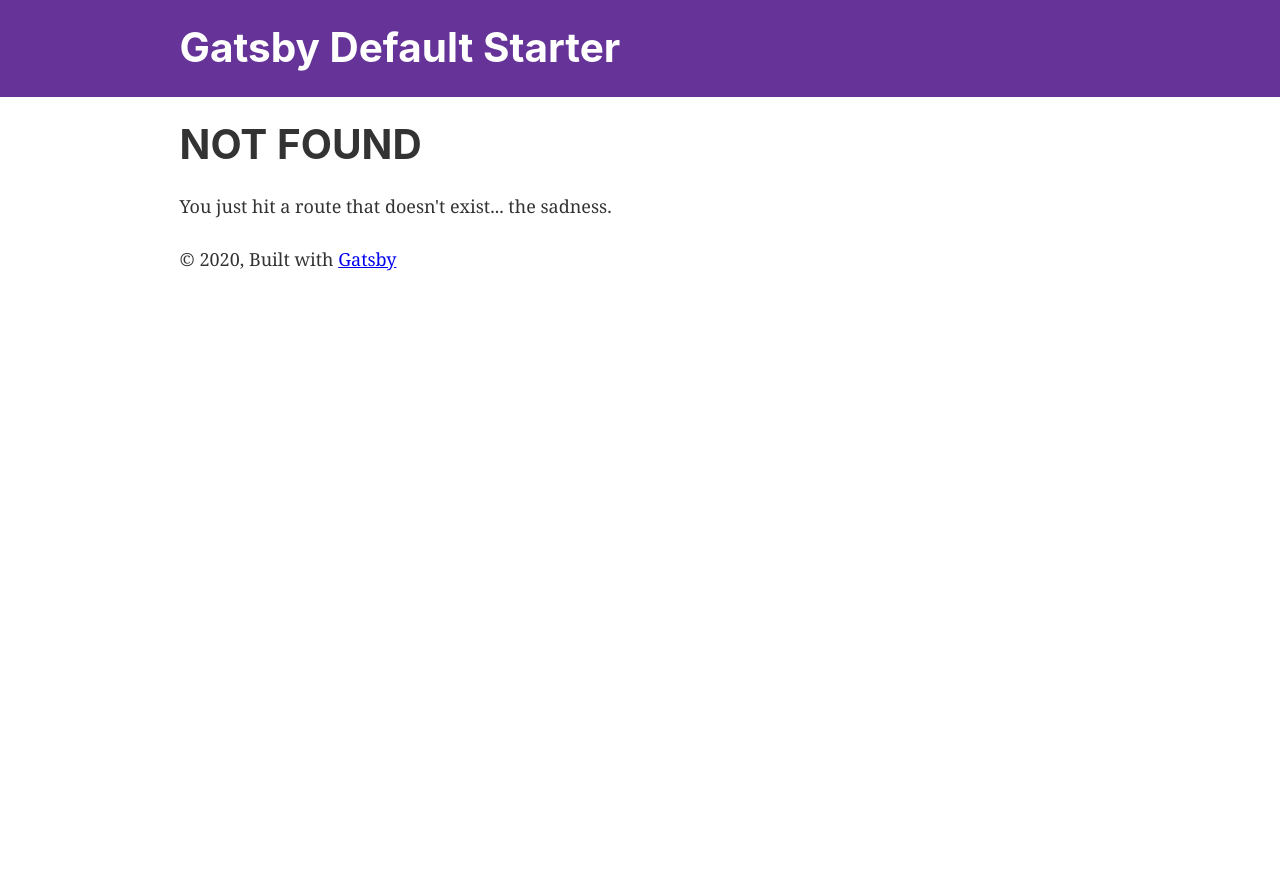
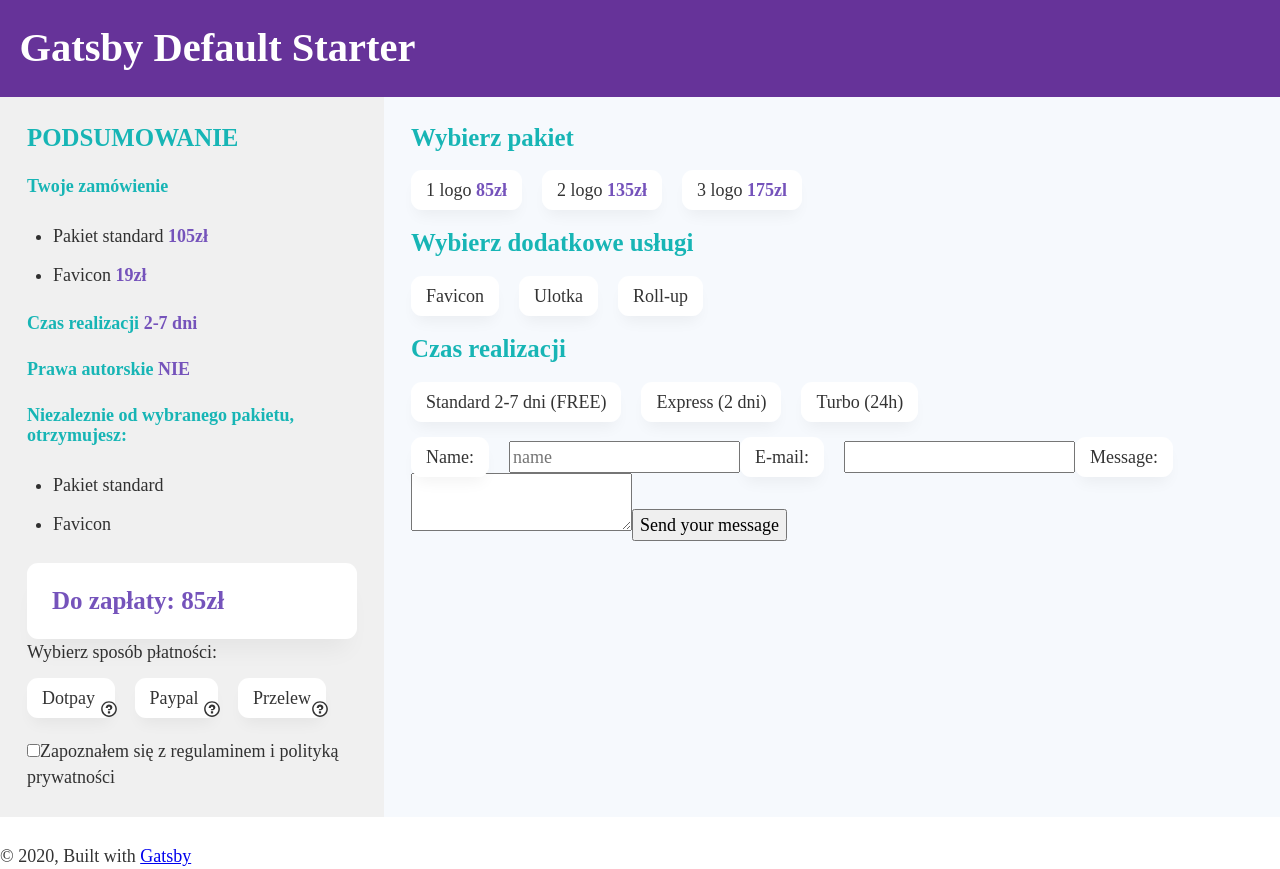
Before and after one commit to kozakiewicz1221/Tanie-Logo, a Gatsby site in the folder gatsby/: page /form in a window 1280 px wide. Before the commit this address had no page. Before the commit the page ends 800 px from the top, so only its background shows below. Built offline with nearby package versions, Linux system fonts and the light colour scheme; Gatsby itself is replaced by a stand-in of ours.

Commit message:
Form vol.1

```diff
--- a/gatsby/gatsby-config.js
+++ b/gatsby/gatsby-config.js
@@ -15,6 +15,7 @@ module.exports = {
     },
     `gatsby-transformer-sharp`,
     `gatsby-plugin-sharp`,
+    `gatsby-plugin-sass`,
     {
       resolve: `gatsby-plugin-manifest`,
       options: {
--- a/gatsby/package.json
+++ b/gatsby/package.json
@@ -11,13 +11,17 @@
     "gatsby-plugin-manifest": "^2.2.31",
     "gatsby-plugin-offline": "^3.0.27",
     "gatsby-plugin-react-helmet": "^3.1.16",
+    "gatsby-plugin-sass": "^2.1.27",
     "gatsby-plugin-sharp": "^2.3.5",
     "gatsby-source-filesystem": "^2.1.40",
     "gatsby-transformer-sharp": "^2.3.7",
+    "node-sass": "^4.13.1",
     "prop-types": "^15.7.2",
     "react": "^16.12.0",
     "react-dom": "^16.12.0",
-    "react-helmet": "^5.2.1"
+    "react-helmet": "^5.2.1",
+    "react-icons": "^3.8.0",
+    "react-tooltip": "^3.11.2"
   },
   "devDependencies": {
     "prettier": "^1.19.1"
--- a/gatsby/src/components/contactform.js
+++ b/gatsby/src/components/contactform.js
@@ -1,14 +1,16 @@
 import React, { useState, useRef } from "react"
 import axios from 'axios';
+import "../style/form.scss"
+import ReactTooltip from 'react-tooltip'
+import { GoQuestion } from "react-icons/go";
 
 const Contactform = () => {
   const [name, setName] = useState("")
   const [mail, setMail] = useState("")
   const [message, setMessage] = useState("")
   const [paypalCheck, setPaypalCheck] = useState(false)
-  const [logoQty, setLogoQty] = useState(null)
+  const [logoQty, setLogoQty] = useState(85)
 
-  const paypal = useRef(null);
 
 
   const clickHandler = (e) => {
@@ -40,10 +42,7 @@ const Contactform = () => {
 
   const logoQtyHandler = (e) => {
     console.log(logoQty)
-
     setLogoQty(e.target.value)
-
-    console.log(logoQty)
   }
 
   const mailStateHandler = (e) => {
@@ -60,22 +59,78 @@ const Contactform = () => {
   }
 
   return (
+    <div className="form-wrapper">
+      <ReactTooltip place="right" effect="solid" className="tooltip" />
 
       <form class="order-form" >
-      {logoQty}
-      <fieldset onChange={logoQtyHandler}>
-        <input id="logo-qty" name="logo-qty" type="radio" value="85"></input>
-        <label for="logo-qty">1szt</label>
+        <div className="form-inner-wrap">
+          <div className="form-left-col">
+            <h3>PODSUMOWANIE</h3>
 
-        <input id="logo-qty2" name="logo-qty" type="radio" value="135"></input>
-        <label for="logo-qty2">2szt</label>
+            <h4>Twoje zamówienie</h4>
+            <ul>
+              <li>Pakiet standard <span className="span-price"> 105zł</span></li>
+              <li>Favicon <span className="span-price"> 19zł</span></li>
+            </ul>
+            <h4>Czas realizacji<span className="span-price"> 2-7 dni</span></h4>
+            <h4>Prawa autorskie<span className="span-price"> NIE</span></h4>
+            <h4>Niezaleznie od wybranego pakietu, otrzymujesz:</h4>
+            <ul>
+              <li>Pakiet standard </li>
+              <li>Favicon </li>
+            </ul>
+            <div className="total-amount-box">
+              <div className="amount-inner">
+                Do zapłaty: {logoQty}zł
+              </div>
+            </div>
 
-        <input id="logo-qty3" name="logo-qty" type="radio" value="175"></input>
-        <label for="logo-qty3">3 szt</label>
 
+            <span>Wybierz sposób płatności:</span>
+            <fieldset class="payment-wrapper">
+
+              <input id="dotpay" name="payment" type="radio" value="85" ></input>
+              <label for="dotpay" data-tip="Expresowe płatności bankowe oraz BLIK">Dotpay <GoQuestion class="info-icon" /></label>
+              <input id="paypal" name="payment" type="radio" value="135"></input>
+              <label for="paypal" data-tip="Płatności kartą bankową oraz środkami na koncie PayPal">Paypal <GoQuestion class="info-icon" /></label>
+              <input id="przelew" name="payment" type="radio" value="175"></input>
+              <label for="przelew" data-tip="Płatnośc zwykłym przelewem bankowym.">Przelew <GoQuestion class="info-icon" /></label>
             </fieldset>
 
+            <input name="policy" type="checkbox" value="0" ></input>
+            <label for="policy">Zapoznałem się z regulaminem i polityką prywatności</label>
+          </div>
 
+          <div className="form-right-col">
+            <h3>Wybierz pakiet</h3>
+
+            <fieldset onChange={logoQtyHandler}>
+              <input id="logo-qty" name="logo-qty" type="radio" value="85" ></input>
+              <label for="logo-qty">1 logo<span className="span-price"> 85zł</span></label>
+              <input id="logo-qty2" name="logo-qty" type="radio" value="135"></input>
+              <label for="logo-qty2">2 logo <span className="span-price">135zł</span></label>
+              <input id="logo-qty3" name="logo-qty" type="radio" value="175"></input>
+              <label for="logo-qty3">3 logo <span className="span-price"> 175zl</span> </label>
+            </fieldset>
+
+            <h3>Wybierz dodatkowe usługi</h3>
+            <fieldset >
+              <input name="favicon" id="favicon" type="checkbox" value="85" ></input>
+              <label for="favicon">Favicon</label>
+              <input name="ulotka" id="ulotka" type="checkbox" value="135"></input>
+              <label for="ulotka">Ulotka</label>
+              <input name="rollup" id="rollup" type="checkbox" value="175"></input>
+              <label for="rollup">Roll-up </label>
+            </fieldset>
+            <h3>Czas realizacji</h3>
+            <fieldset >
+              <input name="standard" type="radio" value="0" ></input>
+              <label for="standard">Standard 2-7 dni (FREE)</label>
+              <input name="express" type="radio" value="55"></input>
+              <label for="express">Express (2 dni)</label>
+              <input name="turbo" type="radio" value="95"></input>
+              <label for="turbo">Turbo (24h)</label>
+            </fieldset>
             <label for="name">Name:</label>
             <input type="text" id="name" placeholder="name" name="name" onChange={nameStateHandler} />
 
@@ -84,12 +139,14 @@ const Contactform = () => {
 
             <label for="msg">Message:</label>
             <textarea id="msg" name="message" onChange={messageStateHandler}></textarea>
-      <input id="paypal" name="paypal" type="checkbox" onChange={togglePaypal}></input>
-      <label for="paypal">Paypal</label>
 
-      <input id="dotpay" name="dotpay" type="checkbox" ></input>
             <button type="submit" onClick={clickHandler} >Send your message</button>
+          </div>
+
+        </div>
+
       </form >
+    </div>
   )
 }
 
--- a/gatsby/src/components/header.js
+++ b/gatsby/src/components/header.js
@@ -6,13 +6,12 @@ const Header = ({ siteTitle }) => (
   <header
     style={{
       background: `rebeccapurple`,
-      marginBottom: `1.45rem`,
     }}
   >
     <div
       style={{
         margin: `0 auto`,
-        maxWidth: 960,
+        maxWidth: 1980,
         padding: `1.45rem 1.0875rem`,
       }}
     >
--- a/gatsby/src/components/layout.css
+++ b/gatsby/src/components/layout.css
@@ -1,13 +1,17 @@
 html {
-  font-family: sans-serif;
   -ms-text-size-adjust: 100%;
   -webkit-text-size-adjust: 100%;
 }
+
 body {
   margin: 0;
   -webkit-font-smoothing: antialiased;
   -moz-osx-font-smoothing: grayscale;
+  font-family: poppins;
+
+
 }
+
 article,
 aside,
 details,
@@ -22,55 +26,68 @@ section,
 summary {
   display: block;
 }
+
 audio,
 canvas,
 progress,
 video {
   display: inline-block;
 }
+
 audio:not([controls]) {
   display: none;
   height: 0;
 }
+
 progress {
   vertical-align: baseline;
 }
+
 [hidden],
 template {
   display: none;
 }
+
 a {
   background-color: transparent;
   -webkit-text-decoration-skip: objects;
 }
+
 a:active,
 a:hover {
   outline-width: 0;
 }
+
 abbr[title] {
   border-bottom: none;
   text-decoration: underline;
   text-decoration: underline dotted;
 }
+
 b,
 strong {
   font-weight: inherit;
   font-weight: bolder;
 }
+
 dfn {
   font-style: italic;
 }
+
 h1 {
   font-size: 2em;
   margin: 0.67em 0;
 }
+
 mark {
   background-color: #ff0;
   color: #000;
 }
+
 small {
   font-size: 80%;
 }
+
 sub,
 sup {
   font-size: 75%;
@@ -78,18 +95,23 @@ sup {
   position: relative;
   vertical-align: baseline;
 }
+
 sub {
   bottom: -0.25em;
 }
+
 sup {
   top: -0.5em;
 }
+
 img {
   border-style: none;
 }
+
 svg:not(:root) {
   overflow: hidden;
 }
+
 code,
 kbd,
 pre,
@@ -97,14 +119,17 @@ samp {
   font-family: monospace, monospace;
   font-size: 1em;
 }
+
 figure {
   margin: 1em 40px;
 }
+
 hr {
   box-sizing: content-box;
   height: 0;
   overflow: visible;
 }
+
 button,
 input,
 optgroup,
@@ -113,23 +138,28 @@ textarea {
   font: inherit;
   margin: 0;
 }
+
 optgroup {
   font-weight: 700;
 }
+
 button,
 input {
   overflow: visible;
 }
+
 button,
 select {
   text-transform: none;
 }
+
 [type="reset"],
 [type="submit"],
 button,
 html [type="button"] {
   -webkit-appearance: button;
 }
+
 [type="button"]::-moz-focus-inner,
 [type="reset"]::-moz-focus-inner,
 [type="submit"]::-moz-focus-inner,
@@ -137,17 +167,19 @@ button::-moz-focus-inner {
   border-style: none;
   padding: 0;
 }
+
 [type="button"]:-moz-focusring,
 [type="reset"]:-moz-focusring,
 [type="submit"]:-moz-focusring,
 button:-moz-focusring {
   outline: 1px dotted ButtonText;
 }
+
 fieldset {
-  border: 1px solid silver;
-  margin: 0 2px;
-  padding: 0.35em 0.625em 0.75em;
+  border: none;
+
 }
+
 legend {
   box-sizing: border-box;
   color: inherit;
@@ -156,51 +188,62 @@ legend {
   padding: 0;
   white-space: normal;
 }
+
 textarea {
   overflow: auto;
 }
+
 [type="checkbox"],
 [type="radio"] {
   box-sizing: border-box;
   padding: 0;
 }
+
 [type="number"]::-webkit-inner-spin-button,
 [type="number"]::-webkit-outer-spin-button {
   height: auto;
 }
+
 [type="search"] {
   -webkit-appearance: textfield;
   outline-offset: -2px;
 }
+
 [type="search"]::-webkit-search-cancel-button,
 [type="search"]::-webkit-search-decoration {
   -webkit-appearance: none;
 }
+
 ::-webkit-input-placeholder {
   color: inherit;
   opacity: 0.54;
 }
+
 ::-webkit-file-upload-button {
   -webkit-appearance: button;
   font: inherit;
 }
+
 html {
   font: 112.5%/1.45em georgia, serif;
   box-sizing: border-box;
   overflow-y: scroll;
 }
+
 * {
   box-sizing: inherit;
 }
+
 *:before {
   box-sizing: inherit;
 }
+
 *:after {
   box-sizing: inherit;
 }
+
 body {
   color: hsla(0, 0%, 0%, 0.8);
-  font-family: georgia, serif;
   font-weight: normal;
   word-wrap: break-word;
   font-kerning: normal;
@@ -209,6 +252,7 @@ body {
   -webkit-font-feature-settings: "kern", "liga", "clig", "calt";
   font-feature-settings: "kern", "liga", "clig", "calt";
 }
+
 img {
   max-width: 100%;
   margin-left: 0;
@@ -220,6 +264,7 @@ img {
   padding-top: 0;
   margin-bottom: 1.45rem;
 }
+
 h1 {
   margin-left: 0;
   margin-right: 0;
@@ -230,13 +275,13 @@ h1 {
   padding-top: 0;
   margin-bottom: 1.45rem;
   color: inherit;
-  font-family: -apple-system, BlinkMacSystemFont, Segoe UI, Roboto, Oxygen,
-    Ubuntu, Cantarell, Fira Sans, Droid Sans, Helvetica Neue, sans-serif;
+
   font-weight: bold;
   text-rendering: optimizeLegibility;
   font-size: 2.25rem;
   line-height: 1.1;
 }
+
 h2 {
   margin-left: 0;
   margin-right: 0;
@@ -247,13 +292,12 @@ h2 {
   padding-top: 0;
   margin-bottom: 1.45rem;
   color: inherit;
-  font-family: -apple-system, BlinkMacSystemFont, Segoe UI, Roboto, Oxygen,
-    Ubuntu, Cantarell, Fira Sans, Droid Sans, Helvetica Neue, sans-serif;
   font-weight: bold;
   text-rendering: optimizeLegibility;
   font-size: 1.62671rem;
   line-height: 1.1;
 }
+
 h3 {
   margin-left: 0;
   margin-right: 0;
@@ -264,13 +308,13 @@ h3 {
   padding-top: 0;
   margin-bottom: 1.45rem;
   color: inherit;
-  font-family: -apple-system, BlinkMacSystemFont, Segoe UI, Roboto, Oxygen,
-    Ubuntu, Cantarell, Fira Sans, Droid Sans, Helvetica Neue, sans-serif;
+
   font-weight: bold;
   text-rendering: optimizeLegibility;
   font-size: 1.38316rem;
   line-height: 1.1;
 }
+
 h4 {
   margin-left: 0;
   margin-right: 0;
@@ -281,13 +325,13 @@ h4 {
   padding-top: 0;
   margin-bottom: 1.45rem;
   color: inherit;
-  font-family: -apple-system, BlinkMacSystemFont, Segoe UI, Roboto, Oxygen,
-    Ubuntu, Cantarell, Fira Sans, Droid Sans, Helvetica Neue, sans-serif;
+
   font-weight: bold;
   text-rendering: optimizeLegibility;
   font-size: 1rem;
   line-height: 1.1;
 }
+
 h5 {
   margin-left: 0;
   margin-right: 0;
@@ -298,13 +342,13 @@ h5 {
   padding-top: 0;
   margin-bottom: 1.45rem;
   color: inherit;
-  font-family: -apple-system, BlinkMacSystemFont, Segoe UI, Roboto, Oxygen,
-    Ubuntu, Cantarell, Fira Sans, Droid Sans, Helvetica Neue, sans-serif;
+
   font-weight: bold;
   text-rendering: optimizeLegibility;
   font-size: 0.85028rem;
   line-height: 1.1;
 }
+
 h6 {
   margin-left: 0;
   margin-right: 0;
@@ -315,13 +359,13 @@ h6 {
   padding-top: 0;
   margin-bottom: 1.45rem;
   color: inherit;
-  font-family: -apple-system, BlinkMacSystemFont, Segoe UI, Roboto, Oxygen,
-    Ubuntu, Cantarell, Fira Sans, Droid Sans, Helvetica Neue, sans-serif;
+
   font-weight: bold;
   text-rendering: optimizeLegibility;
   font-size: 0.78405rem;
   line-height: 1.1;
 }
+
 hgroup {
   margin-left: 0;
   margin-right: 0;
@@ -332,6 +376,7 @@ hgroup {
   padding-top: 0;
   margin-bottom: 1.45rem;
 }
+
 ul {
   margin-left: 1.45rem;
   margin-right: 0;
@@ -344,6 +389,7 @@ ul {
   list-style-position: outside;
   list-style-image: none;
 }
+
 ol {
   margin-left: 1.45rem;
   margin-right: 0;
@@ -356,6 +402,7 @@ ol {
   list-style-position: outside;
   list-style-image: none;
 }
+
 dl {
   margin-left: 0;
   margin-right: 0;
@@ -366,6 +413,7 @@ dl {
   padding-top: 0;
   margin-bottom: 1.45rem;
 }
+
 dd {
   margin-left: 0;
   margin-right: 0;
@@ -376,6 +424,7 @@ dd {
   padding-top: 0;
   margin-bottom: 1.45rem;
 }
+
 p {
   margin-left: 0;
   margin-right: 0;
@@ -386,6 +435,7 @@ p {
   padding-top: 0;
   margin-bottom: 1.45rem;
 }
+
 figure {
   margin-left: 0;
   margin-right: 0;
@@ -396,6 +446,7 @@ figure {
   padding-top: 0;
   margin-bottom: 1.45rem;
 }
+
 pre {
   margin-left: 0;
   margin-right: 0;
@@ -409,6 +460,7 @@ pre {
   word-wrap: normal;
   padding: 1.45rem;
 }
+
 table {
   margin-left: 0;
   margin-right: 0;
@@ -423,6 +475,7 @@ table {
   border-collapse: collapse;
   width: 100%;
 }
+
 fieldset {
   margin-left: 0;
   margin-right: 0;
@@ -433,6 +486,7 @@ fieldset {
   padding-top: 0;
   margin-bottom: 1.45rem;
 }
+
 blockquote {
   margin-left: 1.45rem;
   margin-right: 1.45rem;
@@ -443,6 +497,7 @@ blockquote {
   padding-top: 0;
   margin-bottom: 1.45rem;
 }
+
 form {
   margin-left: 0;
   margin-right: 0;
@@ -453,6 +508,7 @@ form {
   padding-top: 0;
   margin-bottom: 1.45rem;
 }
+
 noscript {
   margin-left: 0;
   margin-right: 0;
@@ -463,6 +519,7 @@ noscript {
   padding-top: 0;
   margin-bottom: 1.45rem;
 }
+
 iframe {
   margin-left: 0;
   margin-right: 0;
@@ -473,6 +530,7 @@ iframe {
   padding-top: 0;
   margin-bottom: 1.45rem;
 }
+
 hr {
   margin-left: 0;
   margin-right: 0;
@@ -486,6 +544,7 @@ hr {
   border: none;
   height: 1px;
 }
+
 address {
   margin-left: 0;
   margin-right: 0;
@@ -496,77 +555,98 @@ address {
   padding-top: 0;
   margin-bottom: 1.45rem;
 }
+
 b {
   font-weight: bold;
 }
+
 strong {
   font-weight: bold;
 }
+
 dt {
   font-weight: bold;
 }
+
 th {
   font-weight: bold;
 }
+
 li {
   margin-bottom: calc(1.45rem / 2);
 }
+
 ol li {
   padding-left: 0;
 }
+
 ul li {
   padding-left: 0;
 }
-li > ol {
+
+li>ol {
   margin-left: 1.45rem;
   margin-bottom: calc(1.45rem / 2);
   margin-top: calc(1.45rem / 2);
 }
-li > ul {
+
+li>ul {
   margin-left: 1.45rem;
   margin-bottom: calc(1.45rem / 2);
   margin-top: calc(1.45rem / 2);
 }
+
 blockquote *:last-child {
   margin-bottom: 0;
 }
+
 li *:last-child {
   margin-bottom: 0;
 }
+
 p *:last-child {
   margin-bottom: 0;
 }
-li > p {
+
+li>p {
   margin-bottom: calc(1.45rem / 2);
 }
+
 code {
   font-size: 0.85rem;
   line-height: 1.45rem;
 }
+
 kbd {
   font-size: 0.85rem;
   line-height: 1.45rem;
 }
+
 samp {
   font-size: 0.85rem;
   line-height: 1.45rem;
 }
+
 abbr {
   border-bottom: 1px dotted hsla(0, 0%, 0%, 0.5);
   cursor: help;
 }
+
 acronym {
   border-bottom: 1px dotted hsla(0, 0%, 0%, 0.5);
   cursor: help;
 }
+
 abbr[title] {
   border-bottom: 1px dotted hsla(0, 0%, 0%, 0.5);
   cursor: help;
   text-decoration: none;
 }
+
 thead {
   text-align: left;
 }
+
 td,
 th {
   text-align: left;
@@ -580,14 +660,17 @@ th {
   padding-top: 0.725rem;
   padding-bottom: calc(0.725rem - 1px);
 }
+
 th:first-child,
 td:first-child {
   padding-left: 0;
 }
+
 th:last-child,
 td:last-child {
   padding-right: 0;
 }
+
 tt,
 code {
   background-color: hsla(0, 0%, 0%, 0.04);
@@ -598,10 +681,12 @@ code {
   padding-top: 0.2em;
   padding-bottom: 0.2em;
 }
+
 pre code {
   background: none;
   line-height: 1.42;
 }
+
 code:before,
 code:after,
 tt:before,
@@ -609,12 +694,14 @@ tt:after {
   letter-spacing: -0.2em;
   content: " ";
 }
+
 pre code:before,
 pre code:after,
 pre tt:before,
 pre tt:after {
   content: "";
 }
+
 @media only screen and (max-width: 480px) {
   html {
     font-size: 100%;
--- a/gatsby/src/components/layout.js
+++ b/gatsby/src/components/layout.js
@@ -29,9 +29,9 @@ const Layout = ({ children }) => {
       <div
         style={{
           margin: `0 auto`,
-          maxWidth: 960,
-          padding: `0px 1.0875rem 1.45rem`,
-          paddingTop: 0,
+          maxWidth: 1980,
+          padding: 0,
+
         }}
       >
         <main>{children}</main>
--- a/gatsby/src/pages/page-2.js
+++ b/gatsby/src/pages/form.js
@@ -3,13 +3,14 @@ import { Link } from "gatsby"
 
 import Layout from "../components/layout"
 import SEO from "../components/seo"
+import Contactform from "../components/contactform"
 
 const SecondPage = () => (
   <Layout>
     <SEO title="Page two" />
-    <h1>Hi from the second page</h1>
-    <p>Welcome to page 2</p>
-    <Link to="/">Go back to the homepage</Link>
+
+    <Contactform />
+
   </Layout>
 )
 
--- a/gatsby/src/pages/index.js
+++ b/gatsby/src/pages/index.js
@@ -1,4 +1,4 @@
-import React, { useState } from "react"
+import React from "react"
 import { Link } from "gatsby"
 
 import Layout from "../components/layout"
@@ -24,7 +24,7 @@ const IndexPage = () => {
         <Contactform />
         <Image />
       </div>
-      <Link to="/page-2/">Go to page 2</Link>
+      <Link to="/form/">Go to page 2</Link>
     </Layout>)
 }
 
--- /dev/null
+++ b/gatsby/src/style/form.scss
@@ -0,0 +1,113 @@
+$radius: 11px;
+$shadow: 0px 20px 25px -10px rgba(0, 0, 0, 0.05);
+$shadow2: 0px 10px 15px -5px rgba(0, 0, 0, 0.05);
+
+
+h3,
+
+h4 {
+    color: #17B5B5;
+}
+
+.form-inner-wrap {
+    display: flex;
+}
+
+.form-left-col {
+    width: 30%;
+    background: #F0F0F0;
+    padding: 1.5em;
+}
+
+.form-right-col {
+    width: 70%;
+    padding: 1.5em;
+    background: #F6F9FD;
+}
+
+.span-price {
+    color: #7553BB;
+    font-weight: 700
+}
+
+.total-amount-box {
+    width: 100%;
+    background: white;
+    padding: 25px;
+    border-radius: $radius;
+    box-shadow: $shadow;
+
+}
+
+.amount-inner {
+    color: #7553BB;
+    font-size: 25px;
+    font-weight: 900;
+}
+
+
+
+
+.payment-wrapper {
+
+    margin-top: 20px;
+}
+
+.form-right-col label,
+.payment-wrapper label {
+    background: rgba(255, 255, 255, 1);
+    padding: 10px 15px;
+    border-radius: $radius;
+    margin-right: 20px;
+    transition: 0.3s all;
+    box-shadow: $shadow2;
+    cursor: pointer;
+    position: relative;
+}
+
+.form-right-col label:hover,
+.payment-wrapper label:hover {
+    background: #17B5B5;
+    color: white;
+    padding: 10px 15px;
+    border-radius: $radius;
+    margin-right: 20px;
+    transition: 0.3s all;
+}
+
+input[type="checkbox"]:checked+label,
+input[type="radio"]:checked+label {
+    background: #17B5B5;
+    color: white;
+    padding: 10px 15px;
+    border-radius: $radius;
+    margin-right: 20px;
+    transition: 0.2s all;
+    box-shadow: $shadow2;
+    transform: translateY(-5px);
+
+
+}
+
+input[type="checkbox"]:checked+label:hover,
+input[type="radio"]:checked+label:hover {
+    background: #06A7A7;
+}
+
+.form-right-col input[type="radio"],
+.form-right-col input[type="checkbox"],
+.payment-wrapper input[type="radio"],
+.payment-wrapper input[type="checkbox"] {
+    display: none
+}
+
+.info-icon {
+    position: absolute;
+    bottom: 0;
+}
+
+.tooltip {
+    border-radius: $radius;
+    background: #7553BB !important;
+
+}
```
Also changed, not shown: 1 other file. Lines whose indentation alone changed are shown as unchanged.
